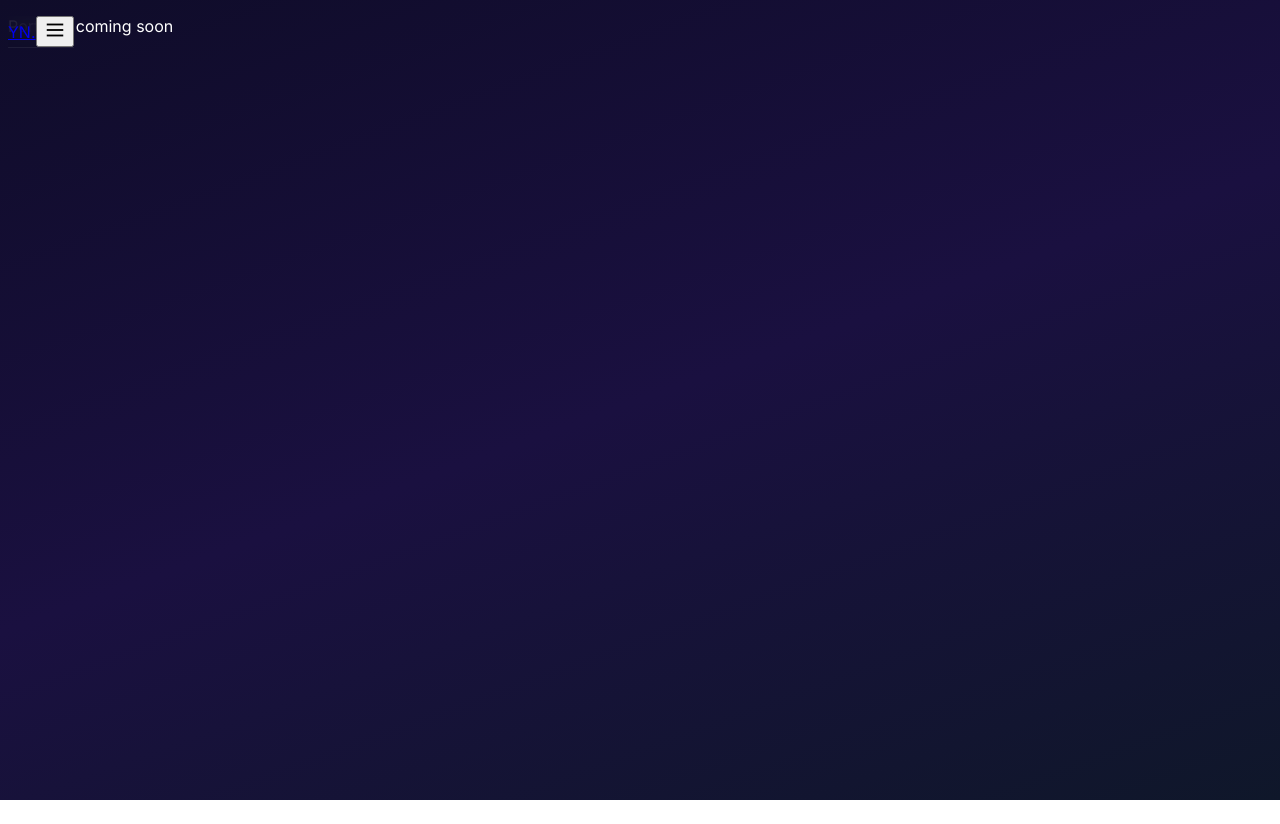
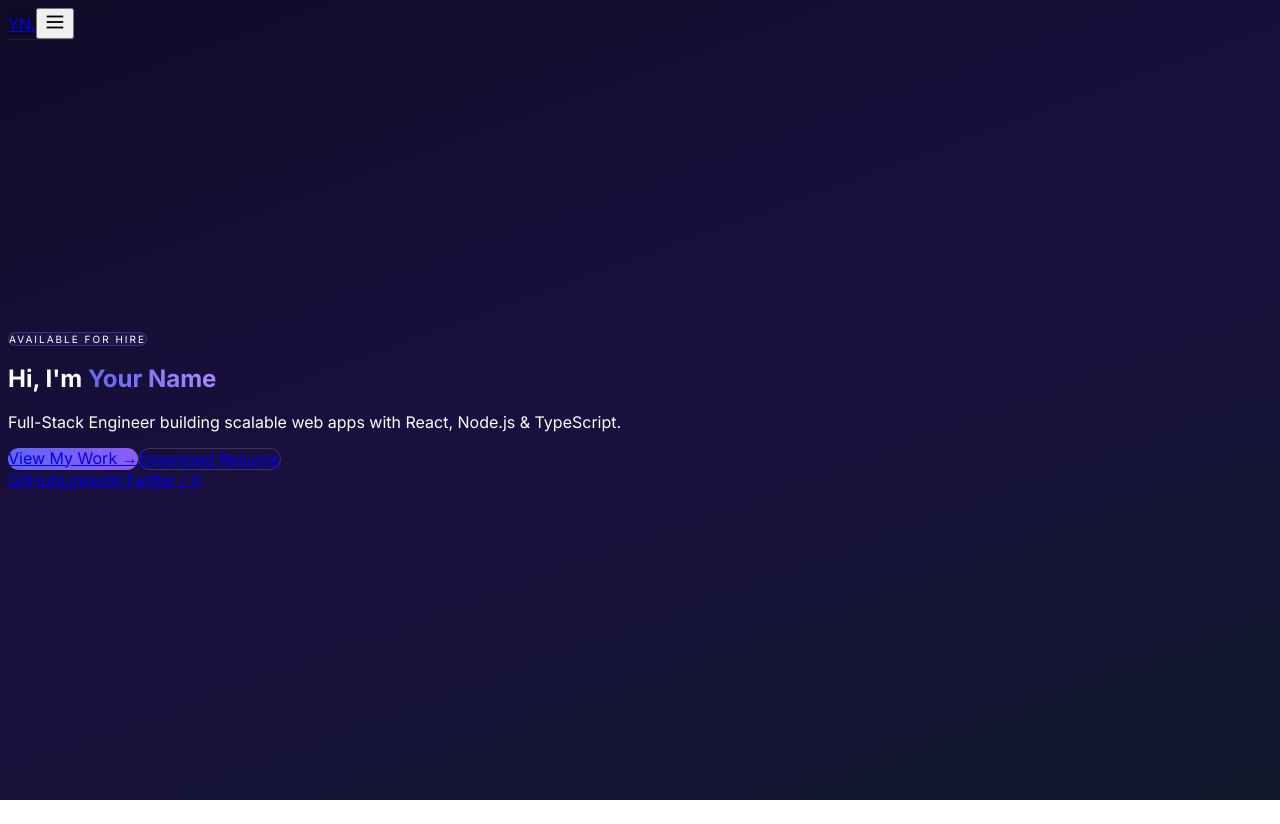
Before and after one commit to UsamaAshraf82/portfolio, a Next.js app: page / in a window 1280 px wide. Built offline with nearby package versions, Linux system fonts and the light colour scheme.

Commit message:
feat: add Hero section with Framer Motion entrance animation

```diff
--- a/app/page.tsx
+++ b/app/page.tsx
@@ -1,10 +1,11 @@
 import Navbar from "@/components/Navbar";
+import Hero from "@/components/sections/Hero";
 
 export default function Home() {
   return (
     <main>
       <Navbar />
-      <p className="text-white p-8 pt-24">Portfolio coming soon</p>
+      <Hero />
     </main>
   );
 }
--- /dev/null
+++ b/components/sections/Hero.tsx
@@ -0,0 +1,63 @@
+"use client";
+
+import { motion } from "framer-motion";
+import { personal } from "@/data/personal";
+
+export default function Hero() {
+  return (
+    <section className="min-h-screen flex flex-col justify-center px-6 pt-24 pb-16 max-w-5xl mx-auto">
+      <motion.div
+        initial={{ opacity: 0, y: 24 }}
+        animate={{ opacity: 1, y: 0 }}
+        transition={{ duration: 0.6, ease: "easeOut" }}
+        className="max-w-2xl"
+      >
+        <span
+          className="inline-block text-[10px] font-semibold tracking-[0.2em] uppercase text-violet-400 mb-6 px-3 py-1 rounded-full border"
+          style={{ borderColor: "rgba(139,92,246,0.3)", background: "rgba(139,92,246,0.1)" }}
+        >
+          Available for hire
+        </span>
+
+        <h1 className="text-5xl sm:text-6xl font-black tracking-tighter leading-[1.05] mb-4">
+          Hi, I&apos;m{" "}
+          <span
+            className="bg-clip-text text-transparent"
+            style={{ backgroundImage: "linear-gradient(to right, #6366f1, #a78bfa)" }}
+          >
+            {personal.name}
+          </span>
+        </h1>
+
+        <p className="text-white/50 text-lg sm:text-xl leading-relaxed mb-8 max-w-xl">
+          {personal.tagline}
+        </p>
+
+        <div className="flex flex-wrap gap-3 mb-10">
+          <a
+            href="#projects"
+            className="px-6 py-3 rounded-full text-sm font-bold text-white transition-opacity hover:opacity-90"
+            style={{ background: "linear-gradient(to right, #6366f1, #8b5cf6)" }}
+          >
+            View My Work →
+          </a>
+          <a
+            href={personal.resumeUrl}
+            target="_blank"
+            rel="noopener noreferrer"
+            className="px-6 py-3 rounded-full text-sm font-medium text-white/60 border hover:text-white transition-colors"
+            style={{ borderColor: "rgba(255,255,255,0.15)" }}
+          >
+            Download Resume
+          </a>
+        </div>
+
+        <div className="flex gap-5">
+          <a href={personal.github} target="_blank" rel="noopener noreferrer" className="text-white/25 hover:text-white/70 text-xs transition-colors">GitHub</a>
+          <a href={personal.linkedin} target="_blank" rel="noopener noreferrer" className="text-white/25 hover:text-white/70 text-xs transition-colors">LinkedIn</a>
+          <a href={personal.twitter} target="_blank" rel="noopener noreferrer" className="text-white/25 hover:text-white/70 text-xs transition-colors">Twitter / X</a>
+        </div>
+      </motion.div>
+    </section>
+  );
+}
```
